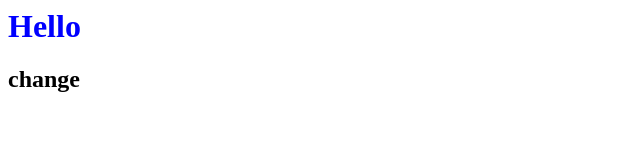
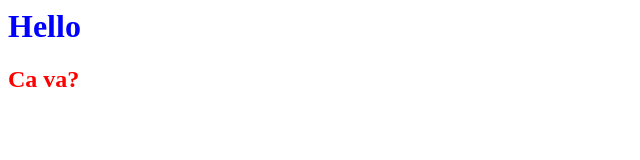
Before and after one commit to SonyaLondon/test-project, a plain HTML site: page index.html in a window 1280 px wide. Shown: the whole page, without its empty margins (0-640 px from the left). Drawn offline with Linux system fonts and the light colour scheme.

Commit message:
second heading modified

```diff
--- a/css/style.css
+++ b/css/style.css
@@ -1,3 +1,7 @@
 h1{
   color: blue;
+
 }
+h2{
+  color: red;
+}
--- a/index.html
+++ b/index.html
@@ -5,6 +5,6 @@
 </head>
 <body>
   <h1>Hello</h1>
-  <h2>change</h2>
+  <h2>Ca va?</h2>
 </body>
 </html>
```
